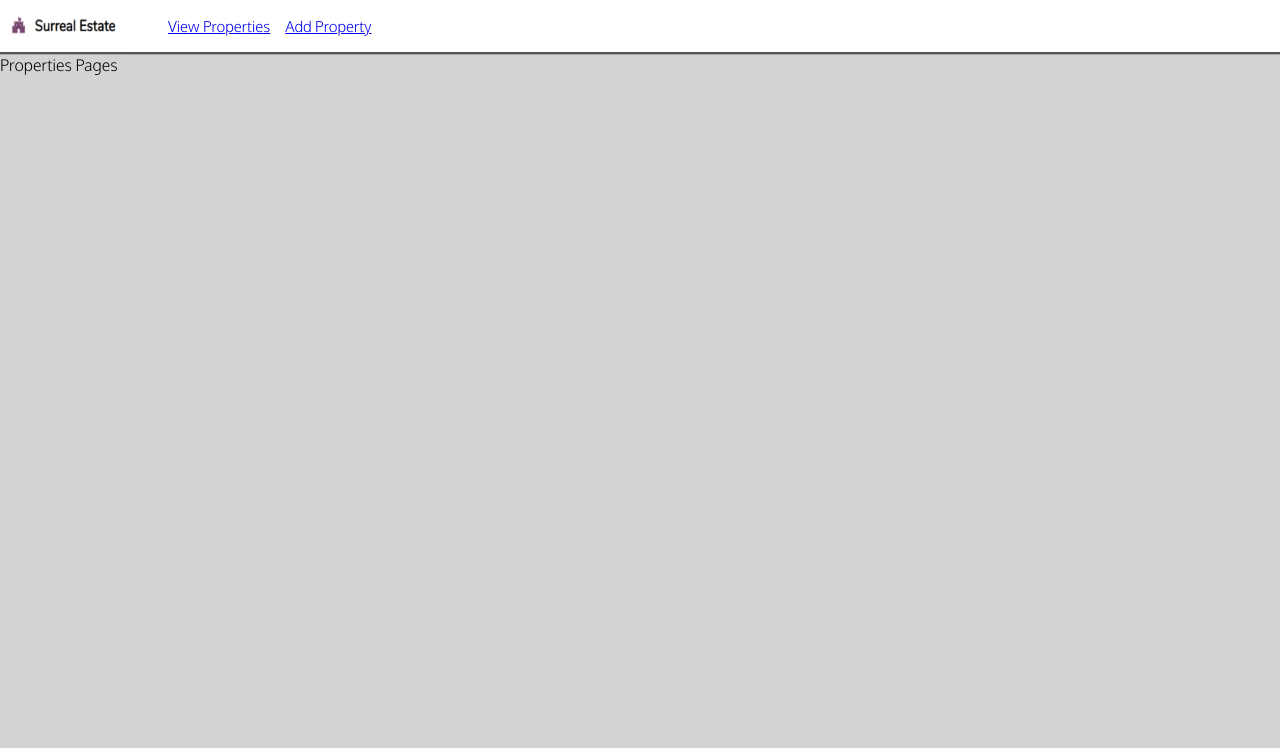
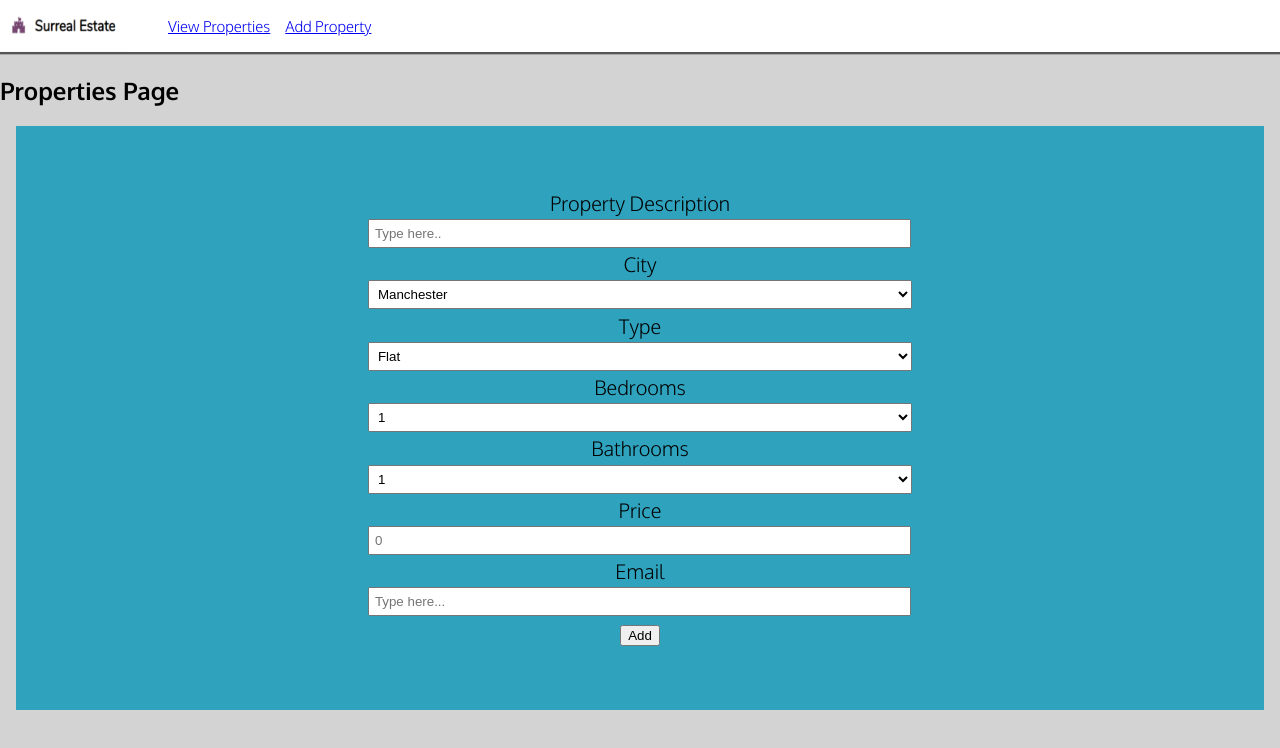
Before and after one commit to DanHope90/Surreal-Estate, a React (Create React App) app: page / in a window 1280 px wide. Shown: the top 748 px of the page. Built offline with nearby package versions, Linux system fonts and the light colour scheme.

Commit message:
updated propertycard and properites - still wont render

```diff
--- a/src/components/Properties.js
+++ b/src/components/Properties.js
@@ -1,7 +1,31 @@
 import React from "react";
+// import PropTypes from "prop-types";
+import PropertyCard from "./AddProperty";
 
 function Properties() {
-  return <div>Properties Pages</div>;
+  // const propertyProps = {
+  //   title: "3 bed house",
+  //   city: "Manchester",
+  //   type: "Semi-Detached",
+  //   bedrooms: "3",
+  //   bathrooms: "2",
+  //   price: "200000",
+  //   email: "dummy@email.com",
+  // };
+  return (
+    <div className="property-card">
+      <h2>Properties Page</h2>
+      <PropertyCard
+        title="big house"
+        type="house"
+        bedrooms="5"
+        bathrooms="2"
+        city="Manchester"
+        price="200000"
+        email="house@gmail.com"
+      />
+    </div>
+  );
 }
 
 export default Properties;
```
Also changed, not shown: src/components/PropertyCard.js (+18 -6 lines), 2 other files (tests, documents, lock files or other folders).
